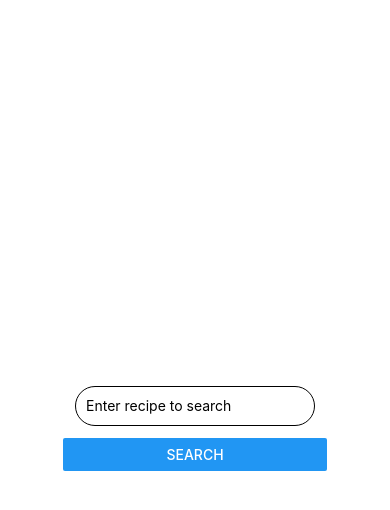
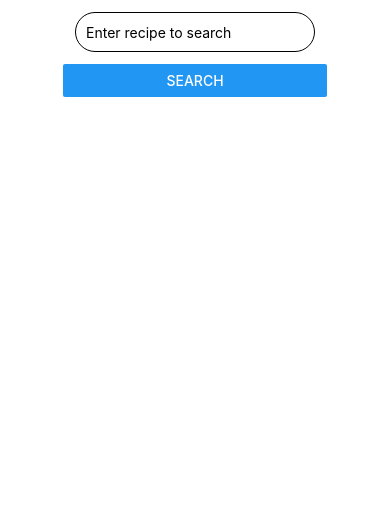
Before and after one commit to jjasardi/moba2-project_RecipeChefs, a React Native app: screen / in a window 390 px wide. Shown: the top 510 px of the page. Built offline with nearby package versions, Linux system fonts and the light colour scheme.

Commit message:
added SafeAreaView to Search screen

```diff
--- a/Search.tsx
+++ b/Search.tsx
@@ -1,5 +1,5 @@
 import React, { useState } from 'react'
-import { Button, Keyboard, StyleSheet, TextInput, View } from 'react-native'
+import { Button, Keyboard, StyleSheet, TextInput, View, SafeAreaView } from 'react-native'
 
 const Search = () => {
     const [searchText, setSearchText] = useState('')
@@ -9,7 +9,7 @@ const Search = () => {
     }
 
     return (
-        <View>
+        <SafeAreaView style={styles.container}>
             <TextInput
                 style={styles.input}
                 enterKeyHint='search'
@@ -24,12 +24,14 @@ const Search = () => {
 
                 }}
             />
-        </View>
+        </SafeAreaView>
     )
 }
 
-// TODO: KACKE STYLES SCHÖNER MACHEN
 const styles = StyleSheet.create({
+    container: {
+        flex: 1,
+    },
     input: {
         height: 40,
         margin: 12,
```
Lines whose indentation alone changed are shown as unchanged.
